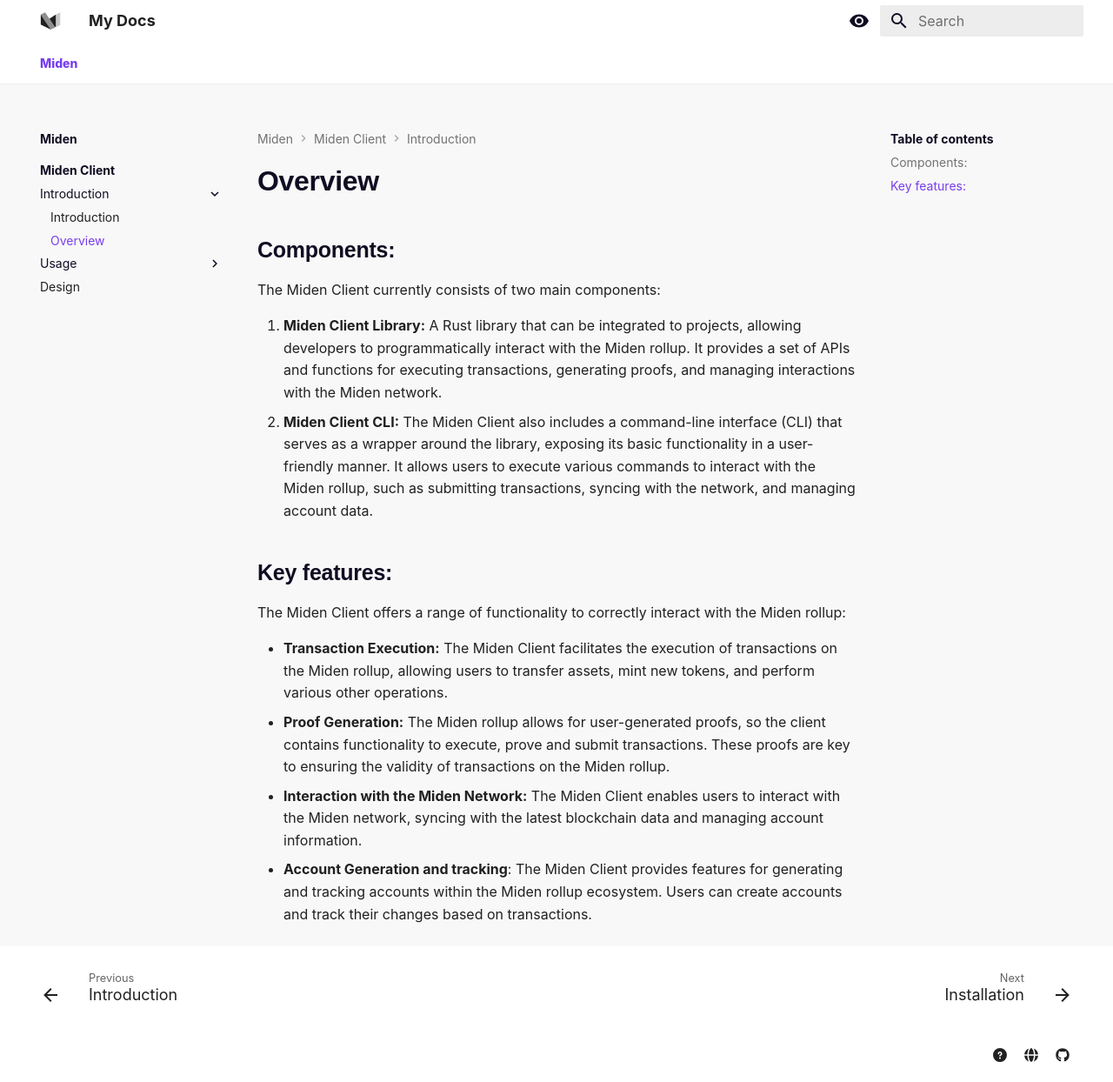
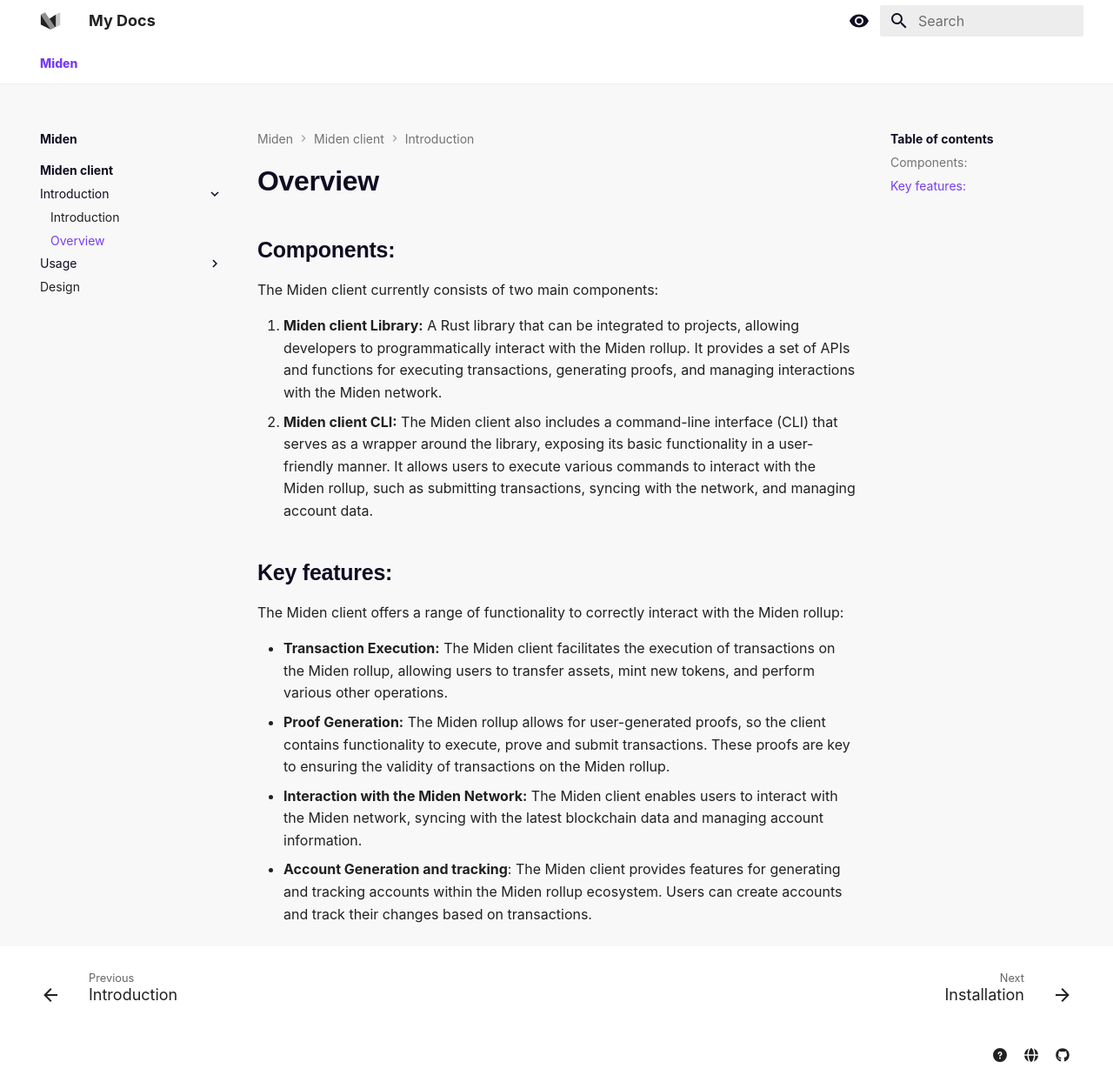
Before and after one commit to 0xPolygonMiden/miden-client, an MkDocs documentation site: the page built from docs/docs/introduction/overview.md, in a window 1280 px wide and 1244 px high. Shown: the whole window at 87% size. Built offline with MkDocs 1.6.1 and Material for MkDocs 9.7.7, drawn with Linux system fonts in a browser that asks for light colours.

Commit message:
Address reviews

```diff
--- a/docs/docs/introduction/overview.md
+++ b/docs/docs/introduction/overview.md
@@ -1,16 +1,16 @@
 # Overview
 ## Components:
 
-The Miden Client currently consists of two main components:
+The Miden client currently consists of two main components:
 
-1. **Miden Client Library:** A Rust library that can be integrated to projects, allowing developers to programmatically interact with the Miden rollup. It provides a set of APIs and functions for executing transactions, generating proofs, and managing interactions with the Miden network.
-2. **Miden Client CLI:** The Miden Client also includes a command-line interface (CLI) that serves as a wrapper around the library, exposing its basic functionality in a user-friendly manner. It allows users to execute various commands to interact with the Miden rollup, such as submitting transactions, syncing with the network, and managing account data.
+1. **Miden client Library:** A Rust library that can be integrated to projects, allowing developers to programmatically interact with the Miden rollup. It provides a set of APIs and functions for executing transactions, generating proofs, and managing interactions with the Miden network.
+2. **Miden client CLI:** The Miden client also includes a command-line interface (CLI) that serves as a wrapper around the library, exposing its basic functionality in a user-friendly manner. It allows users to execute various commands to interact with the Miden rollup, such as submitting transactions, syncing with the network, and managing account data.
 
 ## Key features:
 
-The Miden Client offers a range of functionality to correctly interact with the Miden rollup:
+The Miden client offers a range of functionality to correctly interact with the Miden rollup:
 
-- **Transaction Execution:** The Miden Client facilitates the execution of transactions on the Miden rollup, allowing users to transfer assets, mint new tokens, and perform various other operations.
+- **Transaction Execution:** The Miden client facilitates the execution of transactions on the Miden rollup, allowing users to transfer assets, mint new tokens, and perform various other operations.
 - **Proof Generation:** The Miden rollup allows for user-generated proofs, so the client contains functionality to execute, prove and submit transactions. These proofs are key to ensuring the validity of transactions on the Miden rollup.
-- **Interaction with the Miden Network:** The Miden Client enables users to interact with the Miden network, syncing with the latest blockchain data and managing account information.
-- **Account Generation and tracking**: The Miden Client provides features for generating and tracking accounts within the Miden rollup ecosystem. Users can create accounts and track their changes based on transactions.
+- **Interaction with the Miden Network:** The Miden client enables users to interact with the Miden network, syncing with the latest blockchain data and managing account information.
+- **Account Generation and tracking**: The Miden client provides features for generating and tracking accounts within the Miden rollup ecosystem. Users can create accounts and track their changes based on transactions.
--- a/docs/mkdocs.yml
+++ b/docs/mkdocs.yml
@@ -40,7 +40,7 @@ theme:
     - content.action.edit
 nav:
   - Miden:
-      - Miden Client:
+      - Miden client:
         - Introduction:
           - Introduction: introduction/introduction.md
           - Overview: introduction/overview.md
```
Also changed, not shown: docs/docs/design.md (+2 -2 lines), docs/docs/introduction/introduction.md (+2 -2 lines), docs/docs/usage/installation.md (+1 -1 lines), docs/docs/usage/library/how_to_develop.md (+3 -3 lines), README.md, 1 other file.
